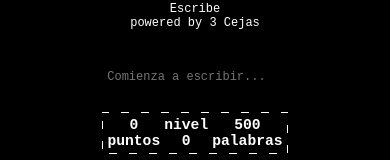
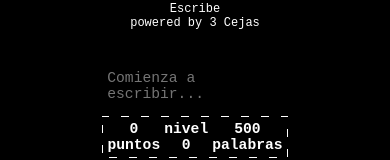
Before and after one commit to 3Cejas/3cejas.github.io, a plain HTML site: page index.html in a window 390 px wide. Shown: the part 125-285 px from the top of the page. Drawn offline with Linux system fonts and the light colour scheme.

Commit message:
Add files via upload

```diff
--- a/index.css
+++ b/index.css
@@ -109,7 +109,7 @@ table{
     textarea{
       position:sticky;
 
-        font-size: 9pt;
+        font-size: 11pt;
         border-color: currentcolor;
         outline-color: currentcolor;
         background-color: transparent;
```
